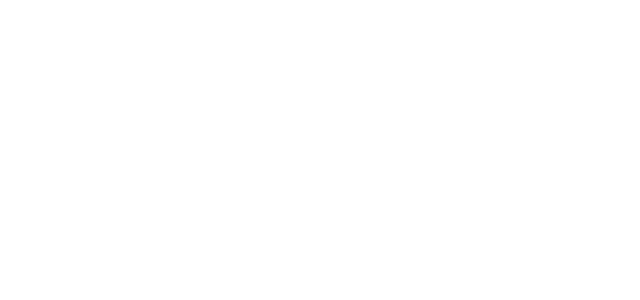
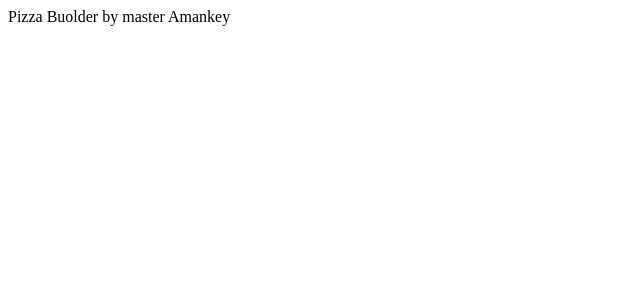
Before and after one commit to AmanKalkanbaev/Builder, a React (Create React App) app: page / in a window 1280 px wide. Shown: the top 300 px of the page, without its empty margins (0-640 px from the left). Built offline with nearby package versions, Linux system fonts and the light colour scheme.

Commit message:
Added pizza builder messege

```diff
--- a/src/App.js
+++ b/src/App.js
@@ -3,7 +3,7 @@
 function App() {
   return (
     <div className="App">
-
+      Pizza Buolder by master Amankey
     </div>
   );
 }
```
